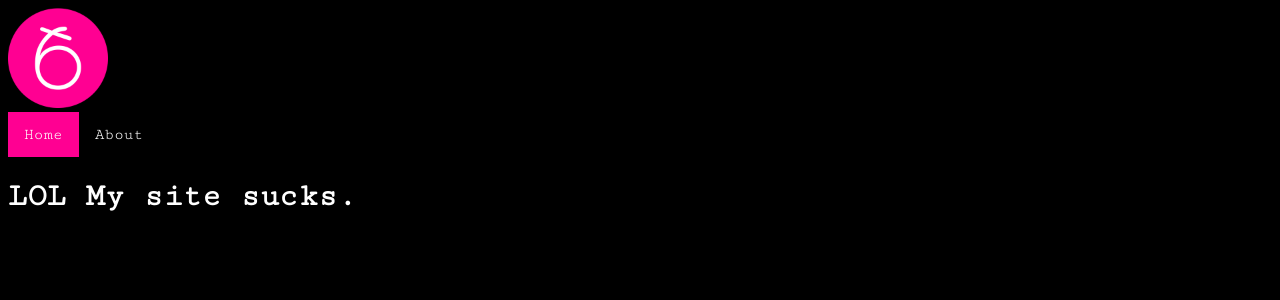
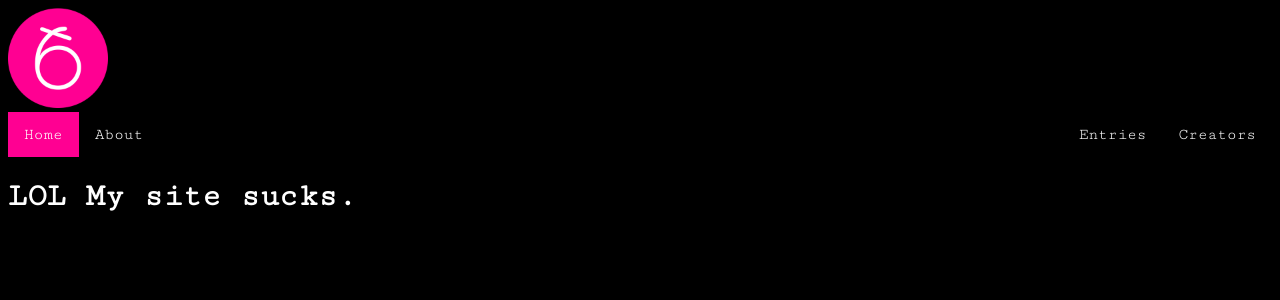
Before and after one commit to userx6/userx6.github.io, a Jekyll site: the page built from index.html, in a window 1280 px wide. Shown: the top 300 px of the page. Built offline with Jekyll 4.4.1, drawn with Linux system fonts in a browser that asks for light colours.

Commit message:
Update navright.html

```diff
--- a/_includes/navright.html
+++ b/_includes/navright.html
@@ -1,5 +1,5 @@
 <nav>
-  {% for item in site.data.navigation %}
+  {% for item in site.data.navright %}
     <li class="{% if page.url == item.link %}active{% endif %}">
       <a href="{{ item.link }}">{{ item.name }}</a>
     </li>
```
